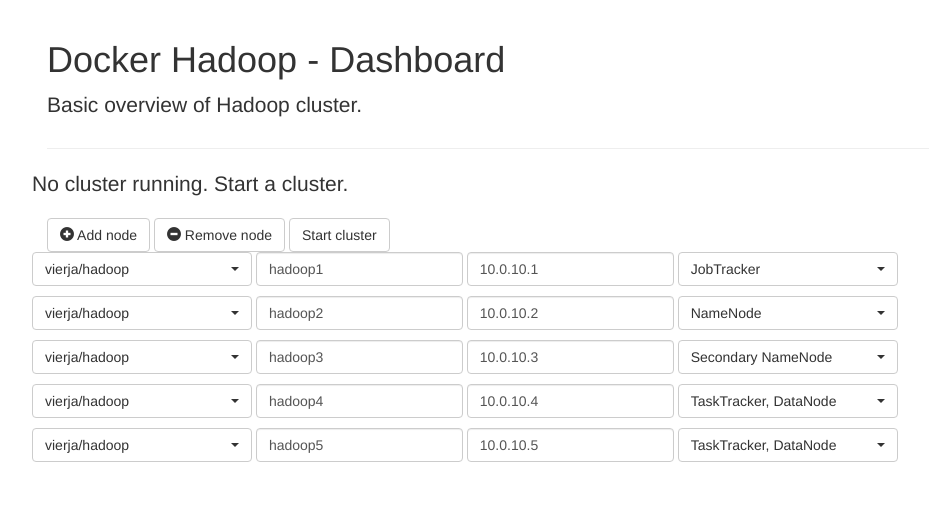
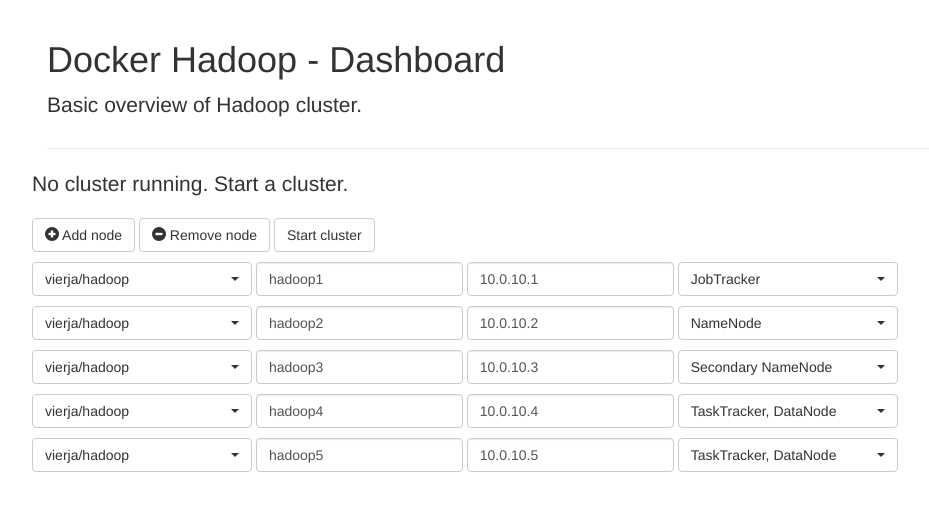
Before and after one commit to Steven-Luo/docker-hadoop, a Flask app: template dashboard/templates/main.html in a window 1280 px wide. Shown: the top 511 px of the page, without its empty margins (23-952 px from the left). Run offline with Flask 2, Linux system fonts and the light colour scheme; the template is opened without the code that fills it, so the values that code supplies are empty.

Commit message:
Dashboard design fix

```diff
--- a/dashboard/templates/main.html
+++ b/dashboard/templates/main.html
@@ -124,6 +124,7 @@
         <p class="lead">No cluster running. Start a cluster.</p>
         <div class="col-md-10">
             <form class="form-inline" role="form" action="/" method="POST" id="new-cluster-form">
+                <div class="row form-row">
                     <button type="button" class="btn btn-default" id="add-node">
                         <span class="glyphicon glyphicon-plus-sign"></span> Add node
                     </button>
@@ -131,6 +132,7 @@
                         <span class="glyphicon glyphicon-minus-sign"></span> Remove node
                     </button>
                     <button type="submit" class="btn btn-default">Start cluster</button>
+                </div>
                 {% for rownum in range(1,6) %}
                 <div class="row form-row">
                         <input type="hidden" class="reference-num" value="{{rownum}}" />
```
Lines whose indentation alone changed are shown as unchanged.
